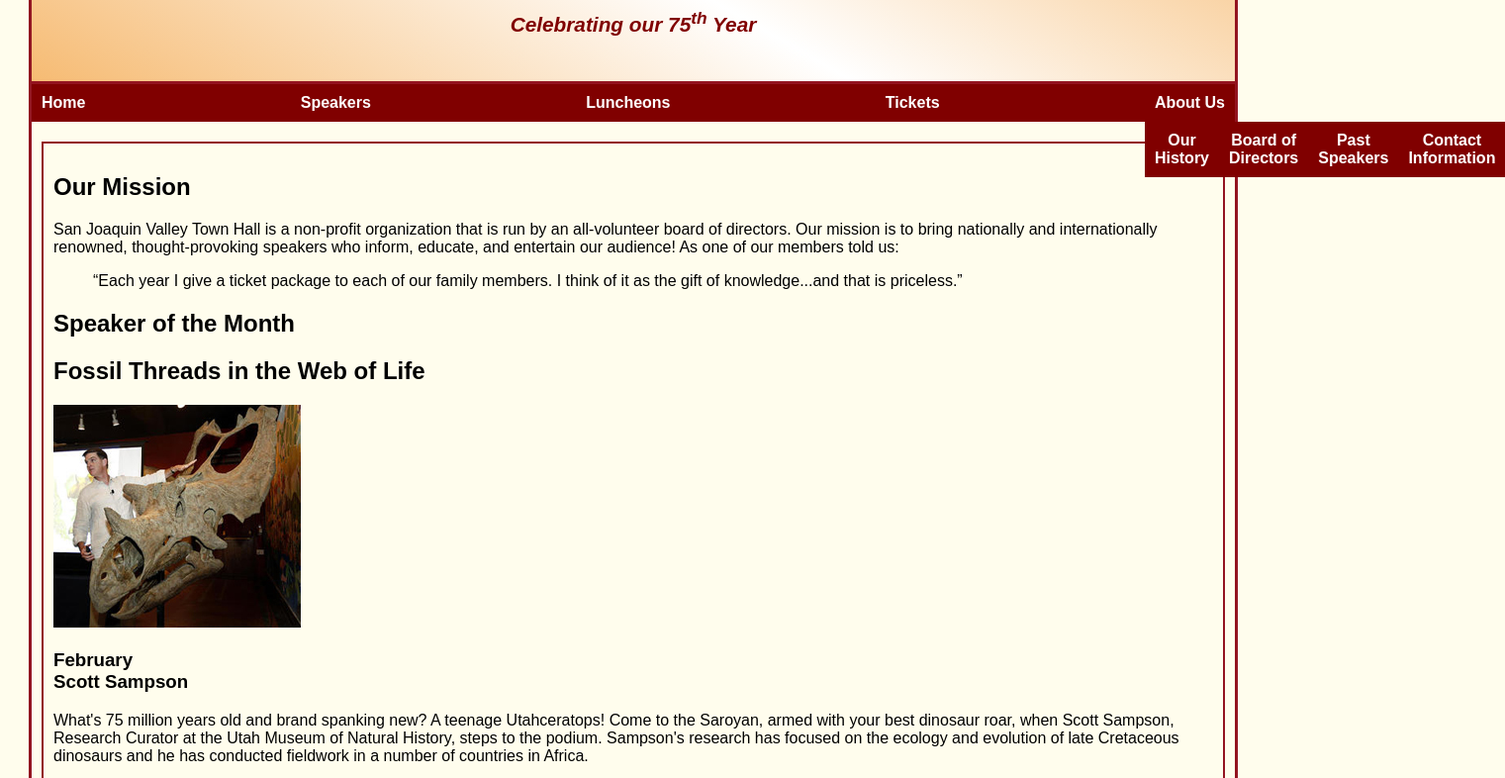
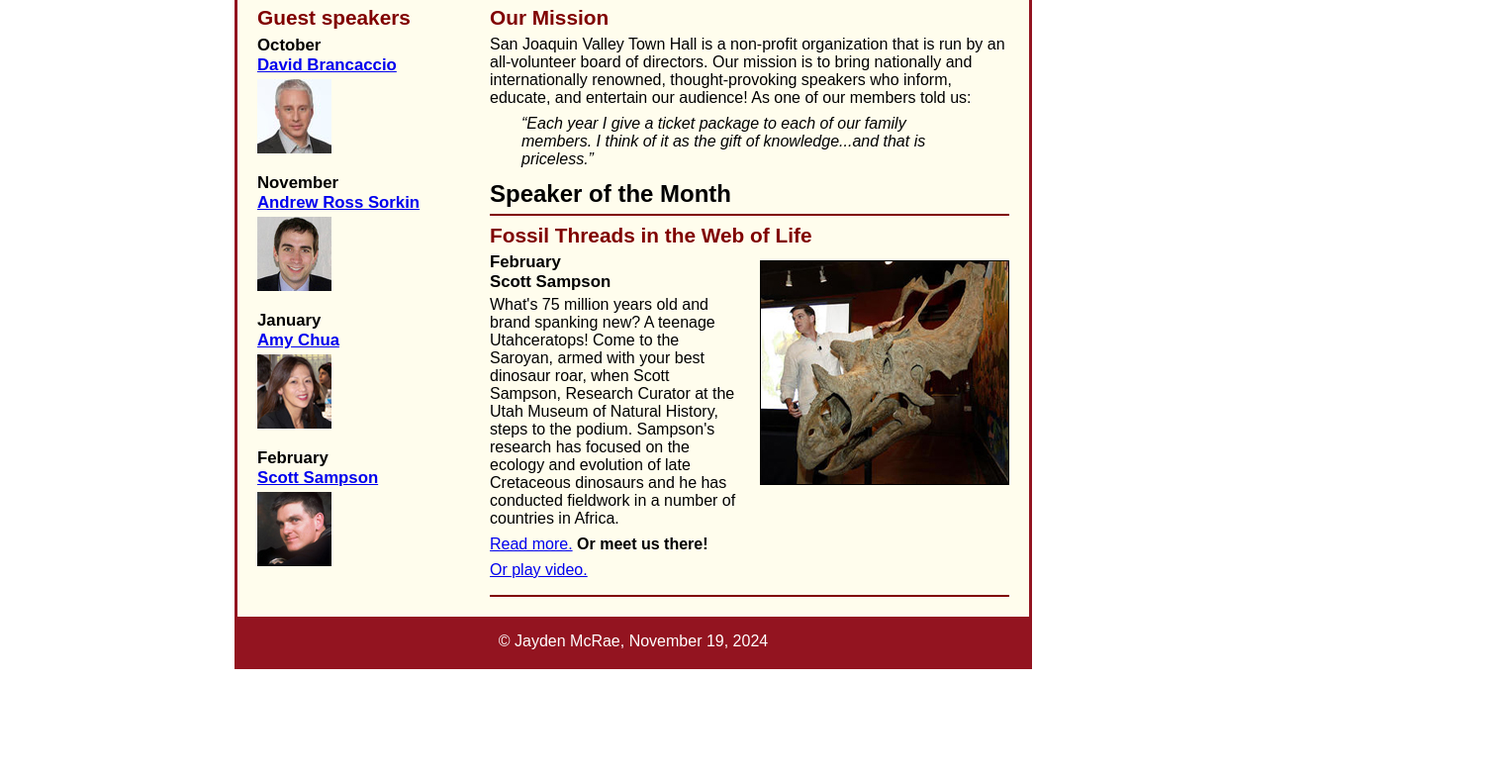
Before and after one commit to jam374/A11, a plain HTML site: page index.html in a window 1280 px wide. Shown: the part 177-963 px from the top of the page at 99% size, 1521 px wide, since content can reach past the window. After the commit the page ends 853 px from the top, so only its background shows below. Drawn offline with nearby package versions, Linux system fonts and the light colour scheme; some packages are replaced by stand-ins of ours; a script that the page names is missing.

Commit message:
Update index.html

```diff
--- a/index.html
+++ b/index.html
@@ -6,10 +6,10 @@
     <meta name="viewport" content="width=device-width, initial-scale=1.0">
     <title>San Joaquin Valley Town Hall</title>
     <link rel="shortcut icon" href="images/favicon.ico">
-    <link rel="stylesheet" href="styles/c7_main.css">
+    <link rel="stylesheet" href="styles/c8_main.css">
     <link rel="stylesheet" href="styles/slicknav.css">
     <script src="https://code.jquery.com/jquery-3.6.0.min.js"></script>
-    <script src="jquery.slicknav.min.js"></script>
+    <script src="scripts/jquery.slicknav.min.js"></script>
 </head>
 
 <body>
```
